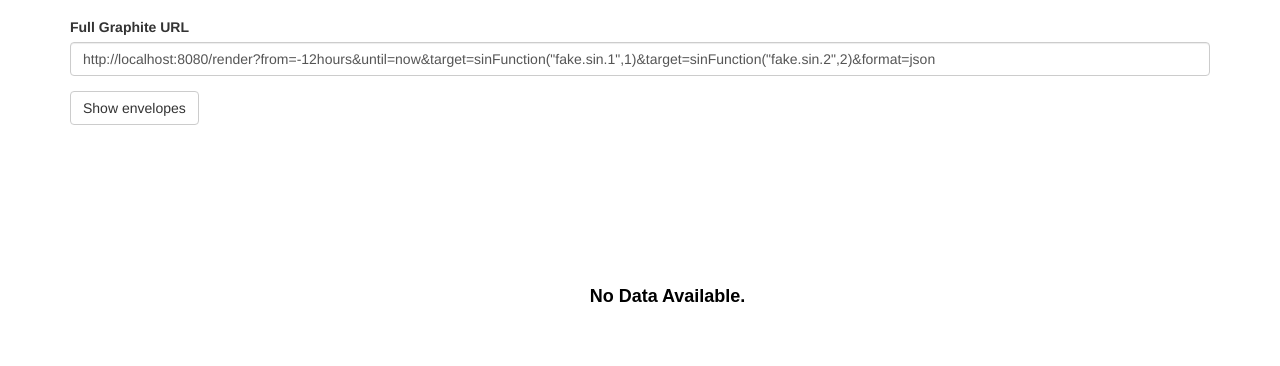
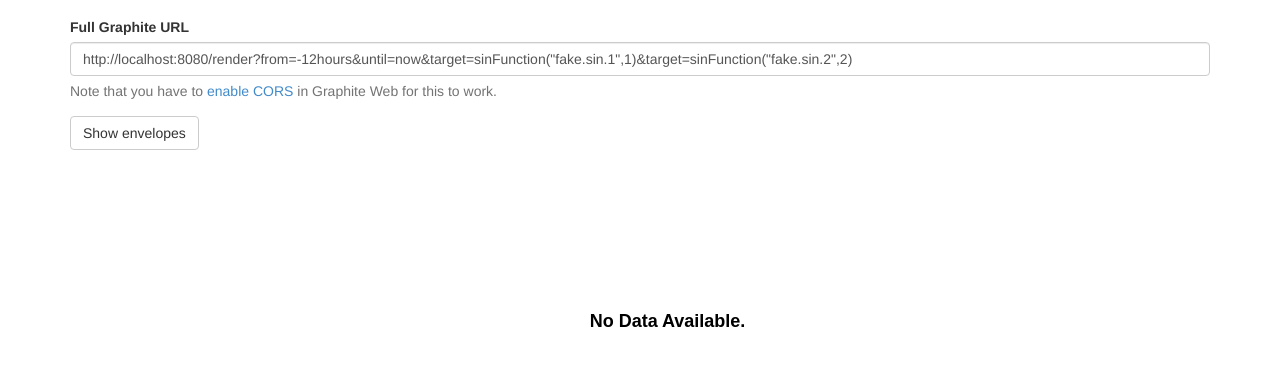
Before and after one commit to mikemoraned/envelope, a website: page index.html in a window 1280 px wide. Shown: the part 152-518 px from the top of the page. Drawn offline with Linux system fonts and the light colour scheme; no server answers.

Commit message:
added some more docs

```diff
--- a/index.html
+++ b/index.html
@@ -61,6 +61,7 @@
                     <div class="form-group">
                         <label for="url">Full Graphite URL</label>
                         <input class="form-control" id="url" data-bind="value: url" placeholder="Enter URL">
+                        <span class="help-block">Note that you have to <a href="http://enable-cors.org/">enable CORS</a> in Graphite Web for this to work.</span>
                     </div>
                     <button type="submit" class="btn btn-default" data-bind="click: load">Show envelopes</button>
                 </form>
@@ -150,7 +151,7 @@
         };
 
         var model = {
-            url: "http://localhost:8080/render?from=-12hours&until=now&target=sinFunction(\"fake.sin.1\",1)&target=sinFunction(\"fake.sin.2\",2)&format=json"
+            url: "http://localhost:8080/render?from=-12hours&until=now&target=sinFunction(\"fake.sin.1\",1)&target=sinFunction(\"fake.sin.2\",2)"
         };
         model.load = function() {
             load(model.url + "&format=json");
```
